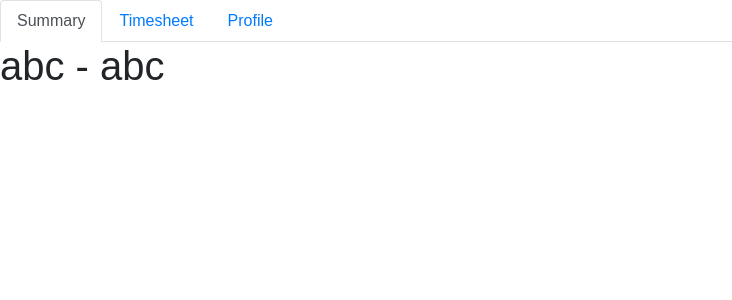
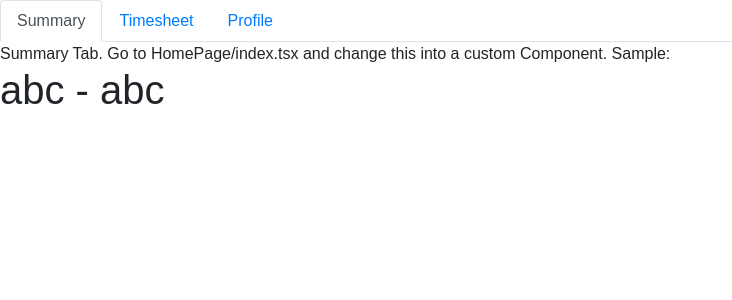
Before and after one commit to Emloyee-management/Timesheet-management-frontend, a React (Create React App) app: page /home in a window 1280 px wide. Shown: the top 300 px of the page, without its empty margins (0-732 px from the left). Built offline with nearby package versions, Linux system fonts and the light colour scheme.

Commit message:
modified style.

```diff
--- a/src/containers/HomePage/index.tsx
+++ b/src/containers/HomePage/index.tsx
@@ -5,7 +5,7 @@ import { bindActionCreators } from "redux";
 import { IStoreState } from "../../store/reducers";
 import { DispatchFunction } from "../../store";
 import { login } from "../../store/actions/session";
-import { Tabs, Tab } from 'react-bootstrap';
+import { Tabs, Tab } from "react-bootstrap";
 import TemplatePage from "../TemplatePage";
 
 const mapStateToProps = (state: IStoreState) => ({ session: state.session });
@@ -13,46 +13,47 @@ const mapStateToProps = (state: IStoreState) => ({ session: state.session });
 const mapDispatchToProps = (dispatch: DispatchFunction) =>
   bindActionCreators({ login }, dispatch);
 
-type ITemplatePageProps = ReturnType<typeof mapStateToProps> &
+type IHomePageProps = ReturnType<typeof mapStateToProps> &
   ReturnType<typeof mapDispatchToProps> &
   RouteComponentProps;
 
 const initialState = {
-    activeTab:"summary"
+  activeTab: "summary",
 };
 
-type ITemplatePageState = typeof initialState;
+type IHomePageState = typeof initialState;
 
-class HomePage extends React.Component<
-  ITemplatePageProps,
-  ITemplatePageState
-> {
-  constructor(props: ITemplatePageProps) {
+class HomePage extends React.Component<IHomePageProps, IHomePageState> {
+  constructor(props: IHomePageProps) {
     super(props);
     this.state = initialState;
   }
 
-  handleSelect = (selectedTab:any) =>{
+  handleSelect = (selectedTab: any) => {
     // The active tab must be set into the state so that
     // the Tabs component knows about the change and re-renders.
     this.setState({
-      activeTab: selectedTab
+      activeTab: selectedTab,
     });
-  }
+  };
 
   render() {
     return (
       <>
-      <Tabs  activeKey={this.state.activeTab} onSelect={this.handleSelect}>
+        <Tabs activeKey={this.state.activeTab} onSelect={this.handleSelect}>
           <Tab eventKey="summary" title="Summary">
-        <TemplatePage/>
+            Summary Tab. Go to HomePage/index.tsx and change this into a custom
+            Component. Sample:
+            <TemplatePage />
           </Tab>
           <Tab eventKey="timesheet" title="Timesheet">
-        Timesheet
+            Timesheet Tab. Go to HomePage/index.tsx and change this into a custom
+            Component.
           </Tab>
 
           <Tab eventKey="profile" title="Profile">
-        Profile
+            Profile Tab. Go to HomePage/index.tsx and change this into a custom
+            Component.
           </Tab>
         </Tabs>
       </>
```
Also changed, not shown: src/containers/LoginPage/index.tsx (+5 -5 lines). Lines whose indentation alone changed are shown as unchanged.
